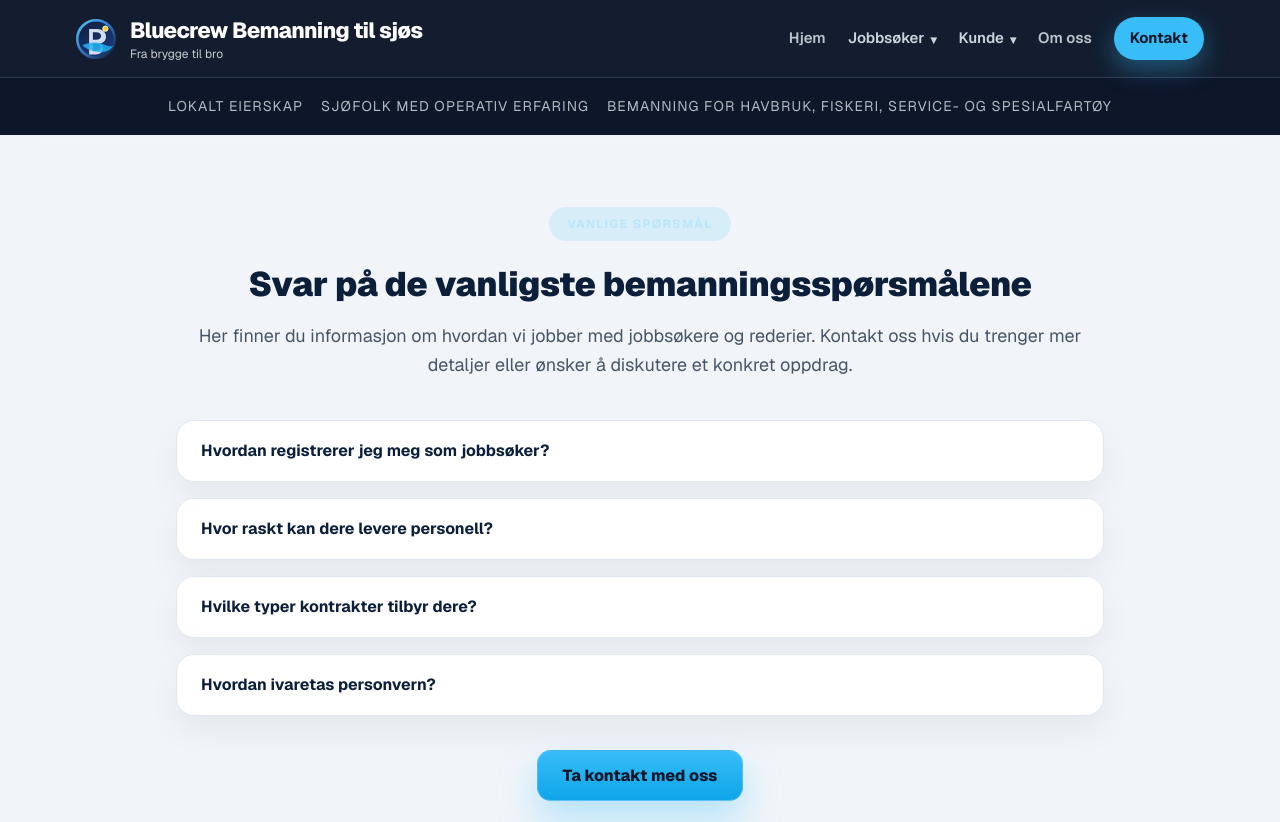
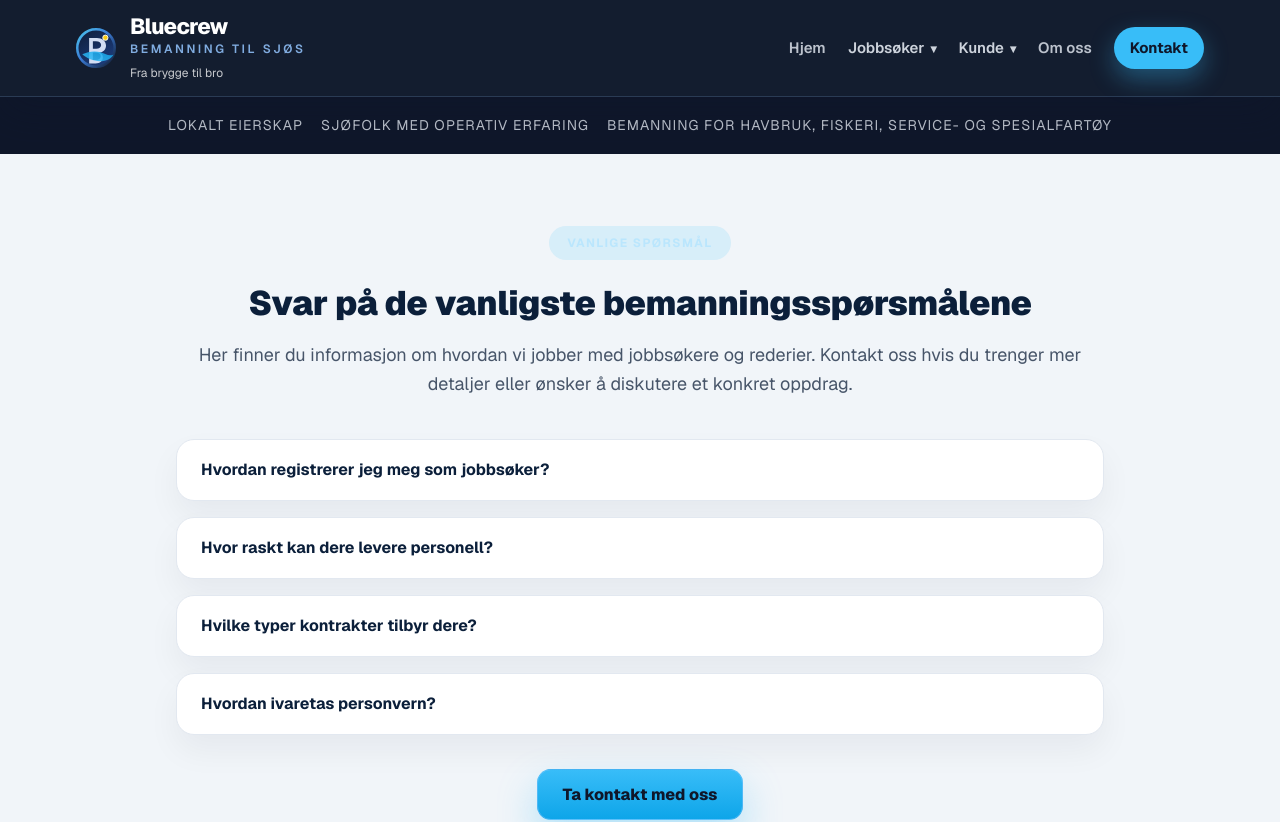
Before and after one commit to maritimbemanning/bluecrew, a Next.js app: page /faq in a window 1280 px wide. Shown: the top 822 px of the page. Built offline with nearby package versions, Linux system fonts and the light colour scheme.

Commit message:
Improve header branding and dropdown usability

```diff
--- a/app/components/SiteLayout.tsx
+++ b/app/components/SiteLayout.tsx
@@ -1,7 +1,7 @@
 "use client";
 
 import Link from "next/link";
-import { FocusEvent, ReactNode, useState } from "react";
+import { FocusEvent, ReactNode, useRef, useState } from "react";
 import { CONTACT_POINTS } from "../lib/constants";
 import { sx } from "../lib/styles";
 import Logo from "./Logo";
@@ -45,12 +45,27 @@ const NAV_ITEMS: NavItem[] = [
 
 export function SiteLayout({ children, active }: { children: ReactNode; active: string }) {
   const [openKey, setOpenKey] = useState<string | null>(null);
+  const closeTimeout = useRef<ReturnType<typeof setTimeout> | null>(null);
 
-  const closeMenu = () => setOpenKey(null);
+  const cancelClose = () => {
+    if (closeTimeout.current) {
+      clearTimeout(closeTimeout.current);
+      closeTimeout.current = null;
+    }
+  };
+
+  const scheduleClose = () => {
+    cancelClose();
+    closeTimeout.current = setTimeout(() => {
+      setOpenKey(null);
+      closeTimeout.current = null;
+    }, 200);
+  };
 
   const handleBlur = (key: string) => (event: FocusEvent<HTMLDivElement>) => {
     const next = event.relatedTarget as Node | null;
     if (!event.currentTarget.contains(next)) {
+      cancelClose();
       setOpenKey((prev) => (prev === key ? null : prev));
     }
   };
@@ -66,7 +81,8 @@ export function SiteLayout({ children, active }: { children: ReactNode; active:
           >
             <Logo size={40} />
             <div style={sx.logoBox}>
-              <div style={sx.logoText}>Bluecrew Bemanning til sjøs</div>
+              <div style={sx.logoBrand}>Bluecrew</div>
+              <div style={sx.logoSlogan}>Bemanning til sjøs</div>
               <div style={sx.logoTag}>Fra brygge til bro</div>
             </div>
           </Link>
@@ -95,9 +111,15 @@ export function SiteLayout({ children, active }: { children: ReactNode; active:
                 <div
                   key={item.key}
                   style={sx.navItem}
-                  onMouseEnter={() => setOpenKey(item.key)}
-                  onMouseLeave={closeMenu}
-                  onFocus={() => setOpenKey(item.key)}
+                  onMouseEnter={() => {
+                    cancelClose();
+                    setOpenKey(item.key);
+                  }}
+                  onMouseLeave={scheduleClose}
+                  onFocus={() => {
+                    cancelClose();
+                    setOpenKey(item.key);
+                  }}
                   onBlur={handleBlur(item.key)}
                 >
                   <Link
@@ -113,7 +135,7 @@ export function SiteLayout({ children, active }: { children: ReactNode; active:
                     </span>
                   </Link>
                   {isOpen && (
-                    <div style={sx.navDropdown}>
+                    <div style={sx.navDropdown} onMouseEnter={cancelClose} onMouseLeave={scheduleClose}>
                       {item.children!.map((child) => (
                         <Link key={child.href} href={child.href} style={sx.navDropdownLink}>
                           {child.label}
--- a/app/lib/styles.ts
+++ b/app/lib/styles.ts
@@ -28,9 +28,16 @@ export const sx: Record<string, CSSProperties> = {
     gap: 20,
   },
   wrapNarrow: { maxWidth: 980, margin: "0 auto", padding: "0 26px" },
-  logoBox: { display: "grid" },
-  logoText: { fontWeight: 800, letterSpacing: "-0.03em", fontSize: 22 },
-  logoTag: { fontSize: 12, opacity: 0.76, marginTop: -2 },
+  logoBox: { display: "grid", gap: 2 },
+  logoBrand: { fontWeight: 800, letterSpacing: "-0.03em", fontSize: 22, lineHeight: 1.1 },
+  logoSlogan: {
+    fontSize: 12,
+    fontWeight: 600,
+    letterSpacing: ".22em",
+    textTransform: "uppercase",
+    color: "rgba(148, 197, 255, 0.85)",
+  },
+  logoTag: { fontSize: 12, opacity: 0.76, marginTop: 4 },
   nav: { display: "flex", gap: 22, marginLeft: "auto", alignItems: "center" },
   navItem: { position: "relative", display: "flex", alignItems: "center" },
   navTrigger: {
```
